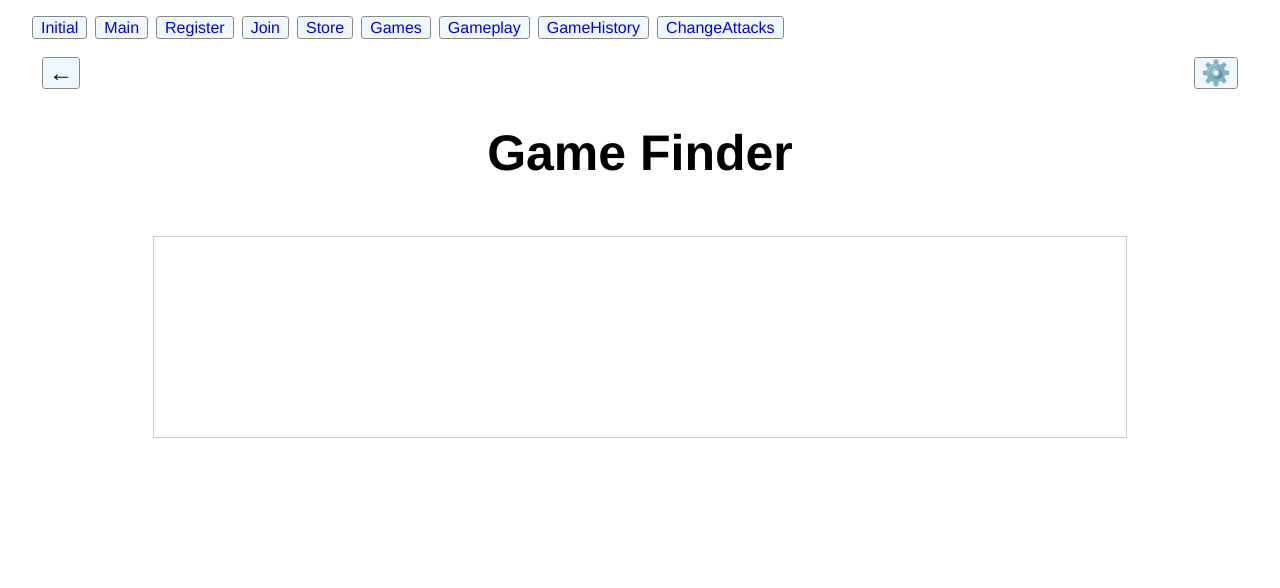
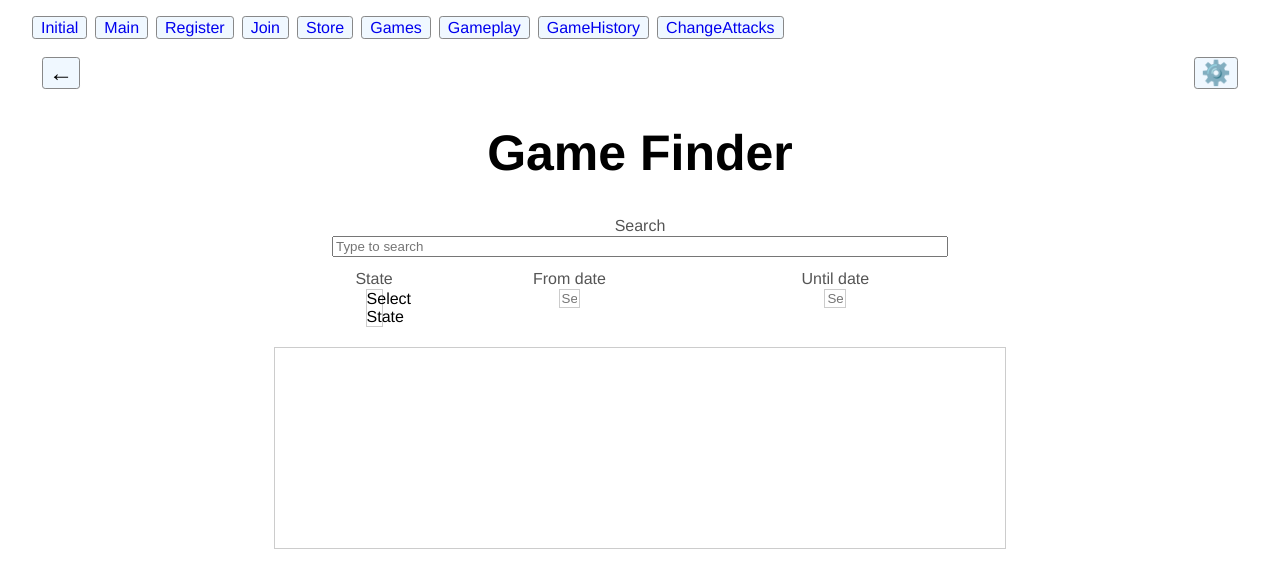
Before and after one commit to MIGI10/battle-arena, a Vue app: page /games in a window 1280 px wide. Shown: the top 588 px of the page. Built offline with nearby package versions, Linux system fonts and the light colour scheme.

Commit message:
game finder implemented. But filter options shown to small

```diff
--- a/src/views/Games.vue
+++ b/src/views/Games.vue
@@ -7,12 +7,59 @@
         </div>
         <h1 class="title">Game Finder</h1>
 
+        <div class="Search-container">
+            <label class="Search-label">Search</label>
+            <input type="text" class="search-bar" placeholder="Type to search" />
+        </div>
+        <div class="filter-container">
+            <div class="left-blok">
+            <label class="label">State</label>
+                <div @click="toggleDropdown" class="state-dropdown">
+                    {{ selectedState }}
+                    <div v-if="showDropdown" class="dropdown-options">
+                        <div v-for="option in stateOptions" :key="option" @click="selectState(option)">
+                            {{ option }}
+                        </div>
+                    </div>
+                </div>
+            </div>
+            <div class="middle-block">
+                <label class="label">From date</label>
+                <input type="text" class="form-control" placeholder="Select date" />
+            </div>
+            <div class="right-block">
+                <label class="label">Until date</label>
+                <input type="text" class="form-control" placeholder="Select date" />
+            </div>
+        </div>
+
         <div class="game-data-scroll-bar">
             <!-- games of the player to put with the API -->
         </div>
         </div>
     </main>
 </template>
+
+<script>
+export default {
+  data() {
+    return {
+      selectedState: "Select State",
+      showDropdown: false,
+      stateOptions: ["Available", "Finished", "All"],
+    };
+  },
+  methods: {
+    toggleDropdown() {
+      this.showDropdown = !this.showDropdown;
+    },
+    selectState(option) {
+      this.selectedState = option;
+      this.showDropdown = true;
+    },
+  },
+};
+</script>
 
 <style scoped>
 .game-finder {
@@ -51,8 +98,71 @@
     font-size: 50px;
 }
 
+.search-bar {
+  width: 50%;
+  margin: 0 auto;
+}
+
+.filter-container {
+    display: flex;
+    max-width: 51%;
+    margin: 1% auto;
+    justify-content: space-between;
+}
+
+.left-block,
+.right-block,
+.middle-block {
+    flex:1;
+    max-width: 17%;
+    text-align: center;
+}
+
+.state-dropdown {
+    border: 1px solid #ccc;
+    max-width: 17%;
+    cursor: pointer;
+    margin: 0 auto;
+}
+
+.dropdown-options {
+    max-width: 17%;
+    border: 1px solid #ccc;
+    padding: 5px;
+    margin: 0 auto;
+}
+
+.dropdown-options div {
+    max-width: 17%;
+    cursor: pointer;
+}
+
+.dropdown-options div:hover {
+    background-color: rgb(82, 108, 255);
+    transition-duration: 0.1s;
+}
+
+.dropdown-options div:active {
+    background-color: rgb(22, 57, 255);
+    box-shadow: rgba(225, 228, 232, 0.2) 0 1px 0 inset;
+    transition: none 0s;
+}
+
+.form-control {
+    width: 15%;
+    max-width: 17%;
+    border: 1px solid #ccc;
+    margin: 0 auto;
+}
+
+label {
+    color: #555;
+    display: block;
+    padding: 1px;
+}
+
 .game-data-scroll-bar {
-    width: 80%;
+    width: 60%;
     height: 200px;
     margin: 20px auto;
     border: 1px solid #ccc;
```
